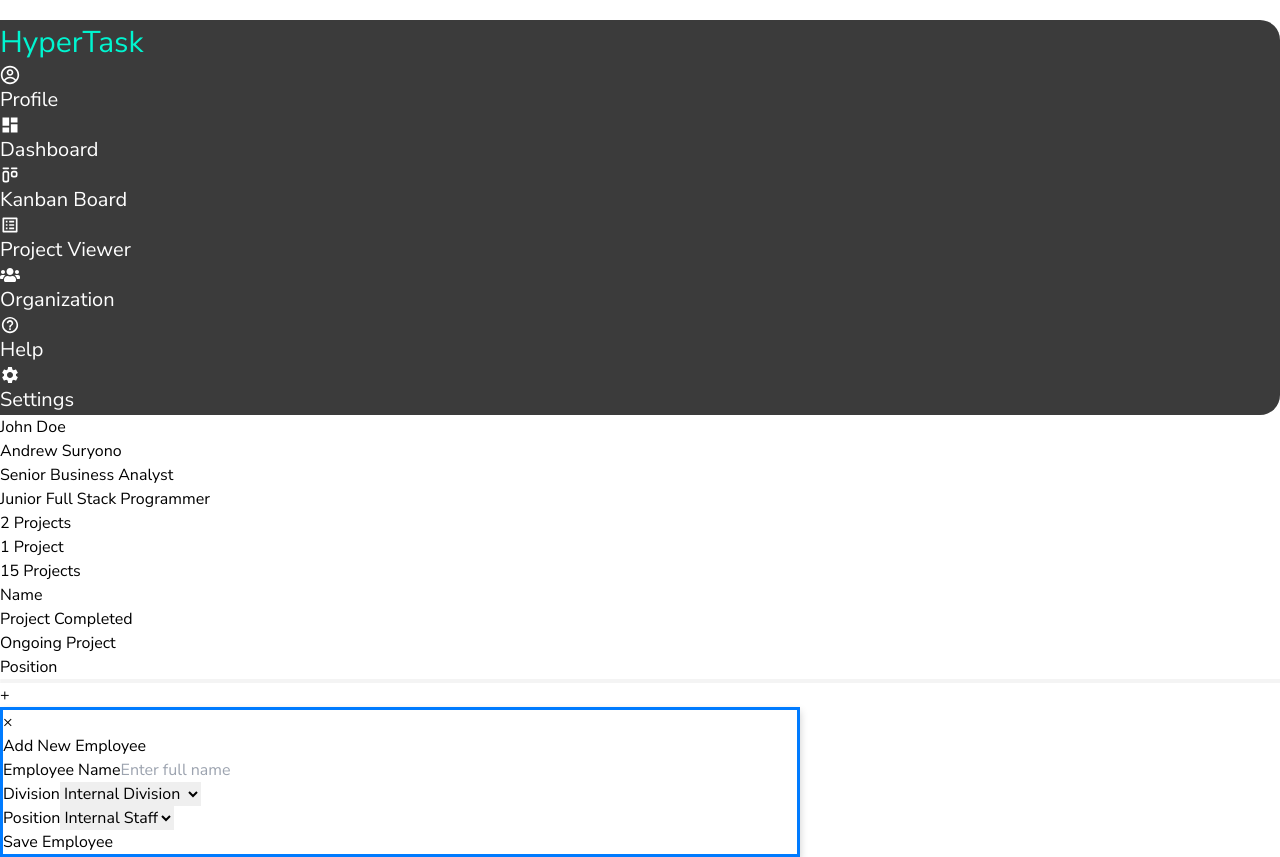
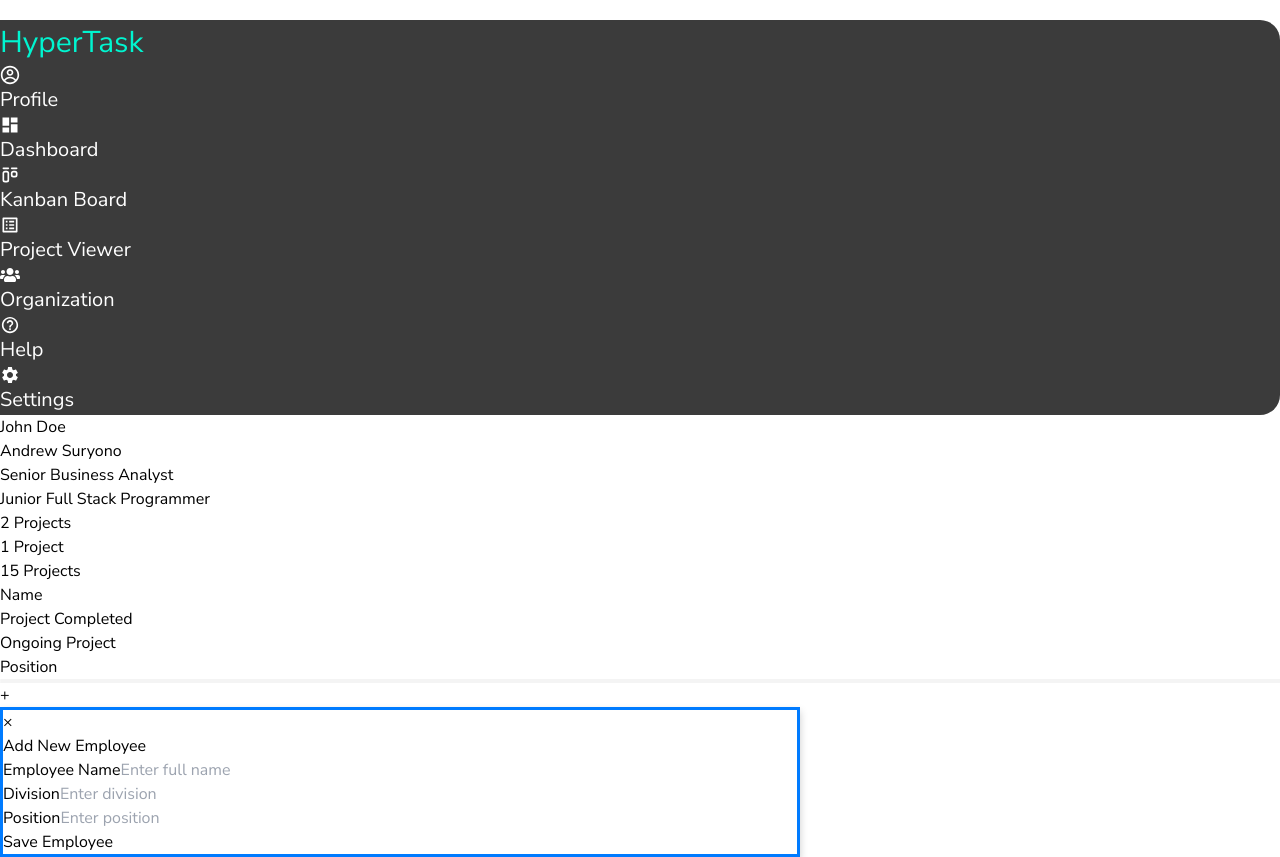
Before and after one commit to Sakticahyaa/hypertask, a React (Vite) app in the folder hypertask/: page /organization in a window 1280 px wide. Both pictures are taken after a click on the element "Add". Shown: the top 857 px of the page. Built offline with nearby package versions, Linux system fonts and the light colour scheme.

Commit message:
Fix AddOrganization component

```diff
--- a/hypertask/src/components/AddOrganization.jsx
+++ b/hypertask/src/components/AddOrganization.jsx
@@ -34,13 +34,12 @@ const AddOrganization = ({ onClose }) => {
           >
             Division
           </label>
-          <select
+          <input
             id="division"
+            type="text"
+            placeholder="Enter division"
             className="w-full p-2 mt-1 border rounded-md focus:outline-none focus:ring-2 focus:ring-blue-500"
-          >
-            <option value="Internal">Internal Division</option>
-            <option value="External">External Division</option>
-          </select>
+          />
         </div>
 
         {/* Position */}
@@ -51,13 +50,12 @@ const AddOrganization = ({ onClose }) => {
           >
             Position
           </label>
-          <select
+          <input
             id="position"
+            type="text"
+            placeholder="Enter position"
             className="w-full p-2 mt-1 border rounded-md focus:outline-none focus:ring-2 focus:ring-blue-500"
-          >
-            <option value="Staff">Internal Staff</option>
-            <option value="Manager">Manager</option>
-          </select>
+          />
         </div>
 
         {/* Submit Button */}
```
